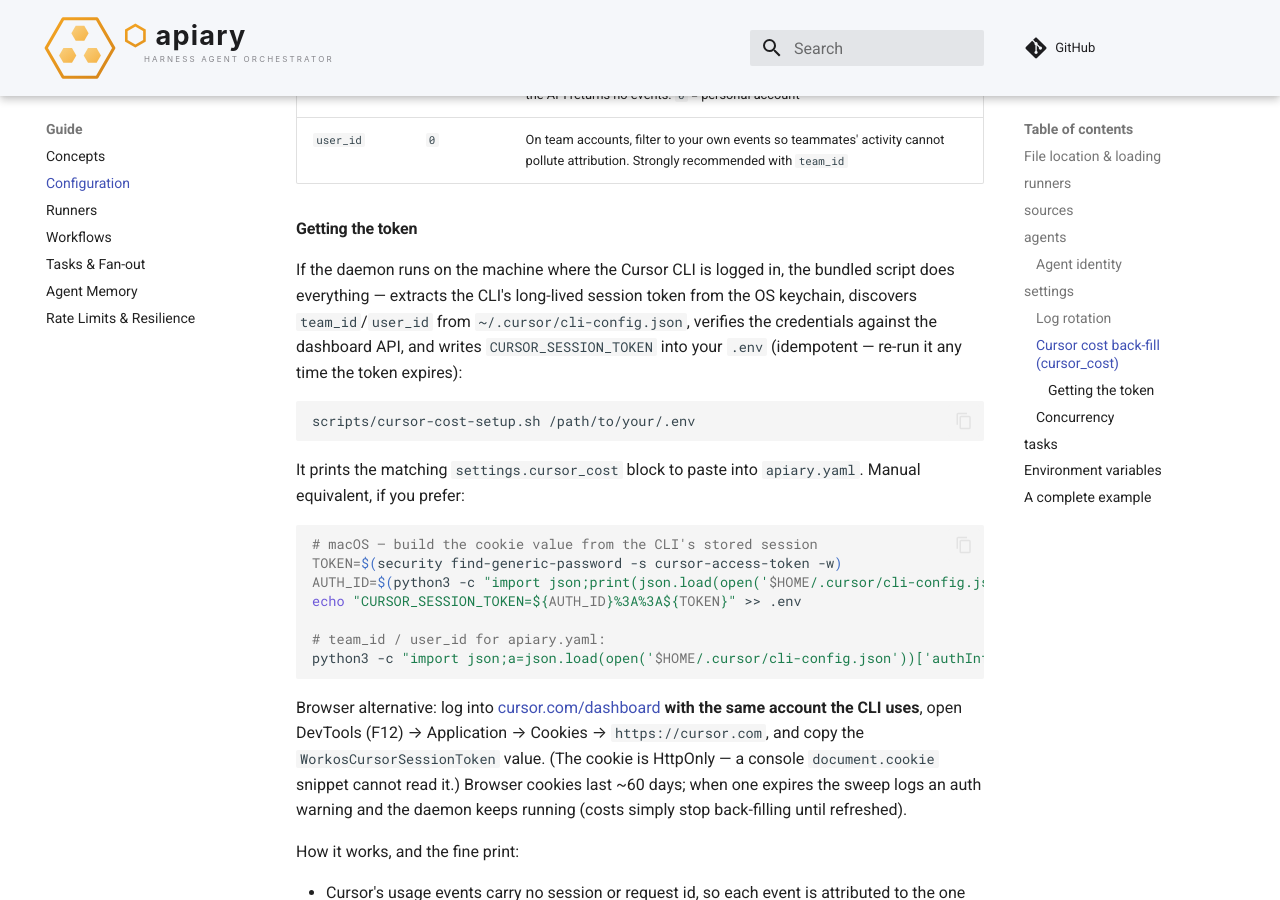
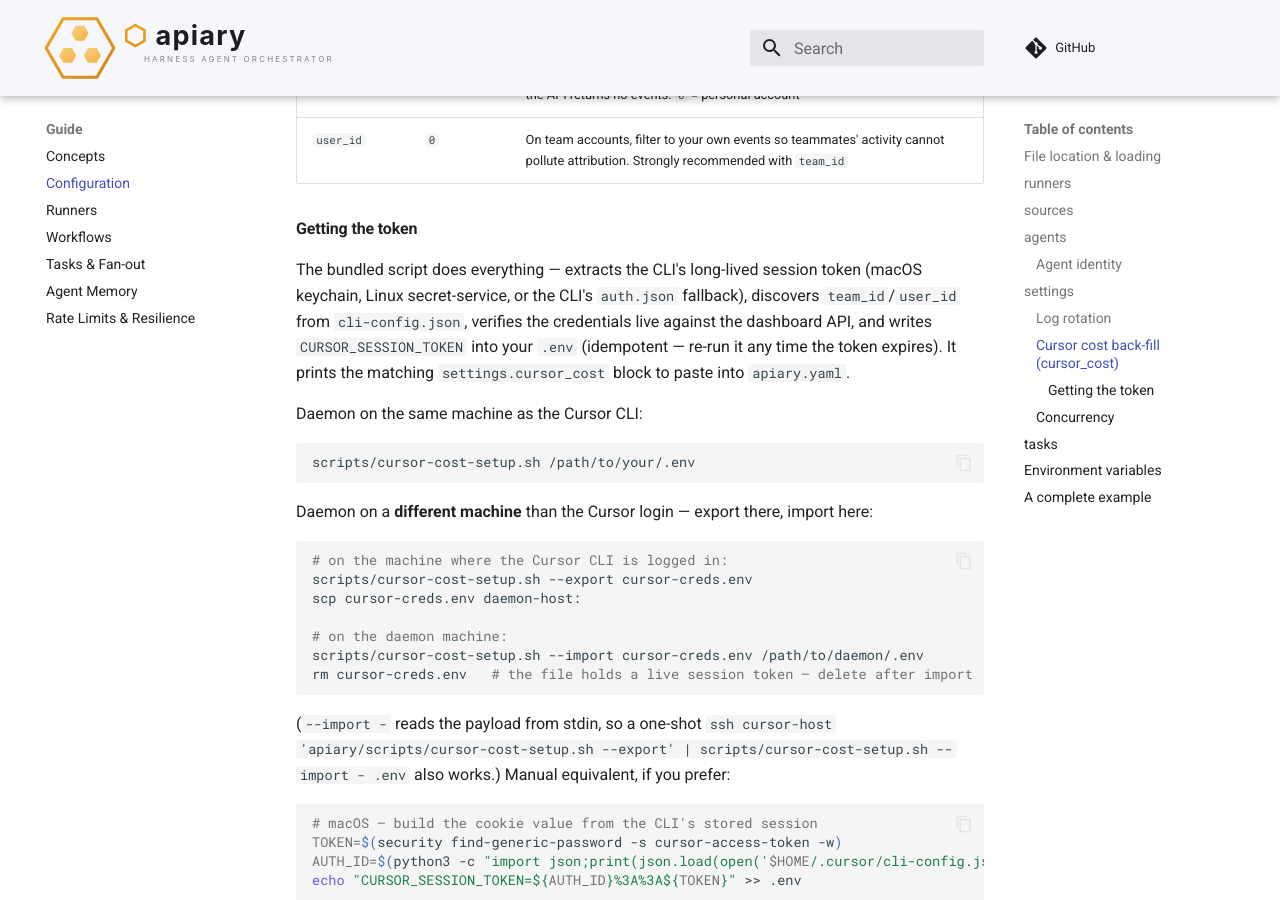
Before and after one commit to orlandoburli/apiary, an MkDocs documentation site: the page built from docs/configuration.md, in a window 1280 px wide and 900 px high, scrolled down 6707 px. Built offline with MkDocs 1.6.1 and Material for MkDocs 9.7.7, drawn with Linux system fonts in a browser that asks for light colours; comment, search, counter and statistics services are not loaded.

Commit message:
feat(scripts): cross-machine and Linux support for cursor-cost-setup.sh
The apiary daemon often runs on a different machine than the Cursor login.
New --export mode (run where the Cursor CLI is logged in) emits a portable
credentials file — session cookie + team_id/user_id — and --import (run on
the daemon machine, file or stdin) verifies it live and writes the .env.

Token extraction now also covers Linux: secret-service via secret-tool and
the CLI's plain auth.json fallback (CURSOR_CONFIG_DIR / ~/.cursor /
~/.config/cursor), alongside the existing macOS keychain and IDE state.vscdb
paths.

````diff
--- a/docs/configuration.md
+++ b/docs/configuration.md
@@ -266,19 +266,35 @@
 
 #### Getting the token
 
-If the daemon runs on the machine where the Cursor CLI is logged in, the
-bundled script does everything — extracts the CLI's long-lived session token
-from the OS keychain, discovers `team_id`/`user_id` from
-`~/.cursor/cli-config.json`, verifies the credentials against the dashboard
-API, and writes `CURSOR_SESSION_TOKEN` into your `.env` (idempotent — re-run
-it any time the token expires):
+The bundled script does everything — extracts the CLI's long-lived session
+token (macOS keychain, Linux secret-service, or the CLI's `auth.json`
+fallback), discovers `team_id`/`user_id` from `cli-config.json`, verifies the
+credentials live against the dashboard API, and writes `CURSOR_SESSION_TOKEN`
+into your `.env` (idempotent — re-run it any time the token expires). It
+prints the matching `settings.cursor_cost` block to paste into `apiary.yaml`.
+
+Daemon on the same machine as the Cursor CLI:
 
 ```bash
 scripts/cursor-cost-setup.sh /path/to/your/.env
 ```
 
-It prints the matching `settings.cursor_cost` block to paste into
-`apiary.yaml`. Manual equivalent, if you prefer:
+Daemon on a **different machine** than the Cursor login — export there,
+import here:
+
+```bash
+# on the machine where the Cursor CLI is logged in:
+scripts/cursor-cost-setup.sh --export cursor-creds.env
+scp cursor-creds.env daemon-host:
+
+# on the daemon machine:
+scripts/cursor-cost-setup.sh --import cursor-creds.env /path/to/daemon/.env
+rm cursor-creds.env   # the file holds a live session token — delete after import
+```
+
+(`--import -` reads the payload from stdin, so a one-shot
+`ssh cursor-host 'apiary/scripts/cursor-cost-setup.sh --export' | scripts/cursor-cost-setup.sh --import - .env`
+also works.) Manual equivalent, if you prefer:
 
 ```bash
 # macOS — build the cookie value from the CLI's stored session
````
Also changed, not shown: 1 other file.
